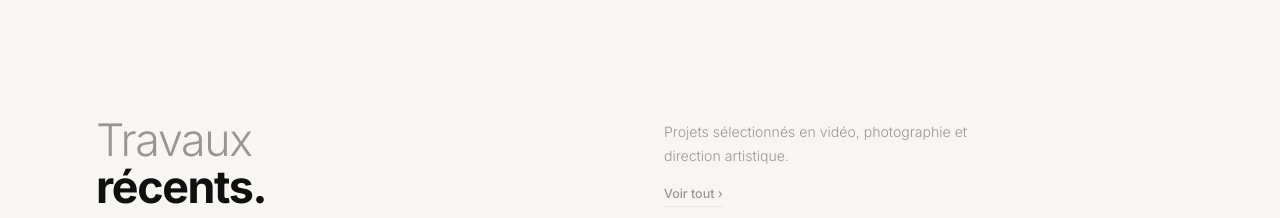
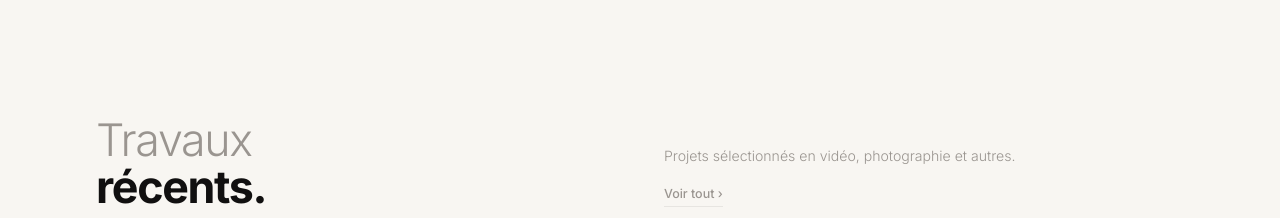
Before and after one commit to bsyalexis/portfolio_bsyalexis, a Next.js app: page / in a window 1280 px wide. Shown: the part 1260-1478 px from the top of the page. Built offline with nearby package versions, Linux system fonts and the light colour scheme.

Commit message:
content: ProjectsGrid — "direction artistique" → "autres"
Co-Authored-By: Claude Sonnet 4.6 <noreply@anthropic.com>

```diff
--- a/components/home/ProjectsGrid.tsx
+++ b/components/home/ProjectsGrid.tsx
@@ -69,7 +69,7 @@ export default function ProjectsGrid({ projets }: Props) {
         </h2>
         <div style={styles.headerRight}>
           <p style={styles.headerDesc}>
-            Projets sélectionnés en vidéo, photographie et direction artistique.
+            Projets sélectionnés en vidéo, photographie et autres.
           </p>
           <Link href="/travaux" style={styles.seeAll}>
             Voir tout &rsaquo;
```
